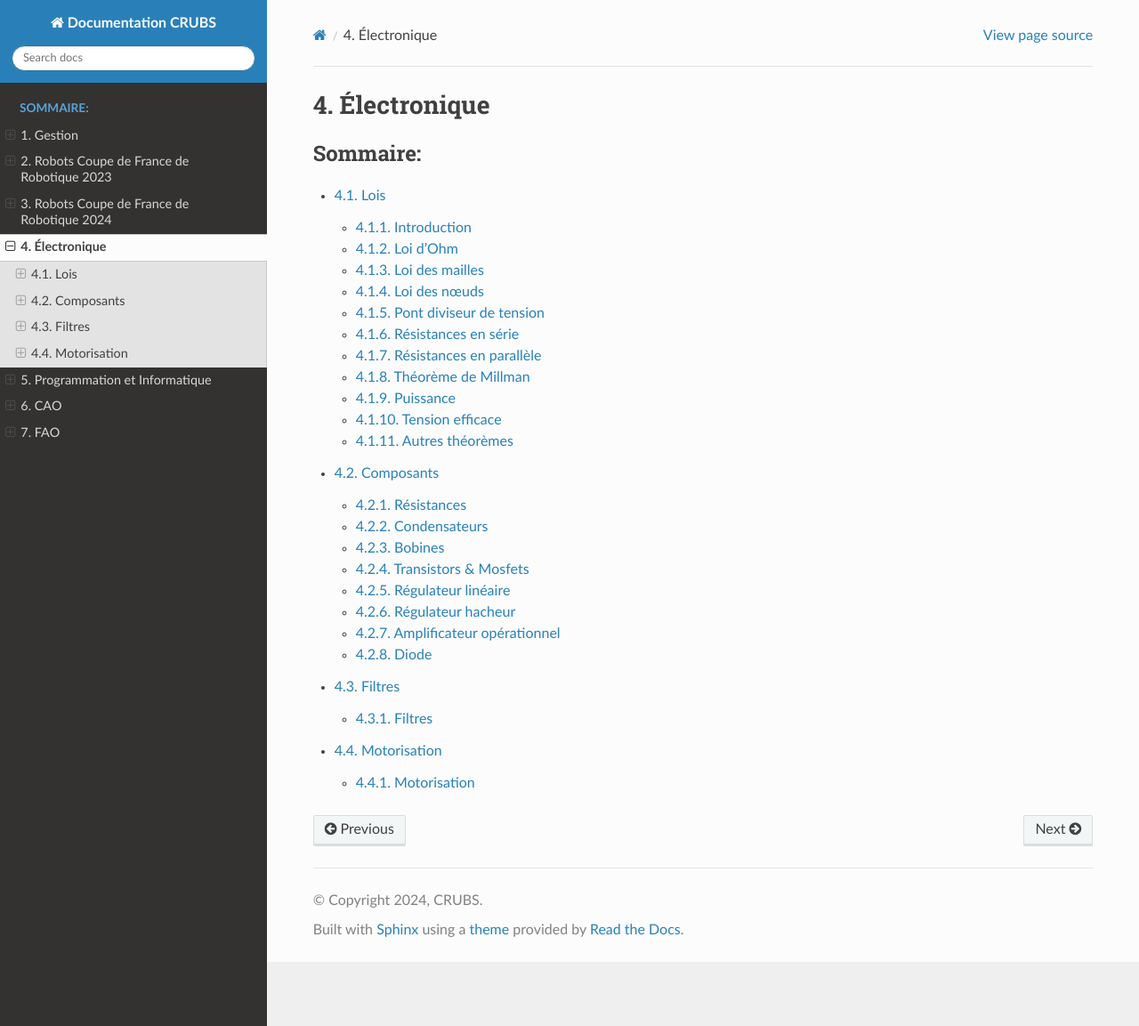
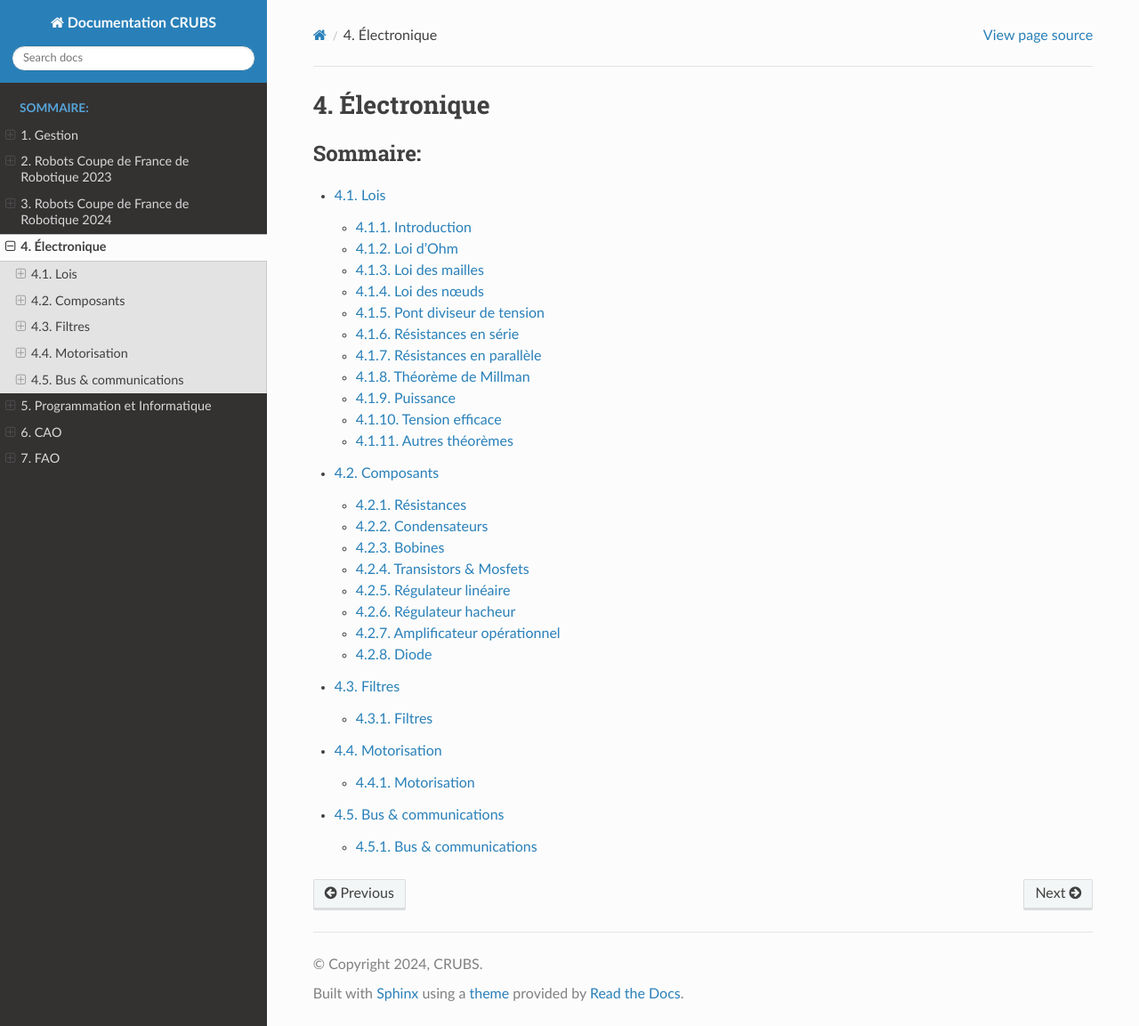
Before and after one commit to CRUBS/Documentation, a Sphinx documentation site: the page built from docs/source/Electronique/Tree.rst, in a window 1280 px wide and 1153 px high. Shown: the whole window at 89% size. Built offline with Sphinx 7.4.7 and the Read the Docs theme 2.0.0, drawn with Linux system fonts in a browser that asks for light colours; pages that are not in the unit, such as notebooks, are missing from menus.

Commit message:
ajout bus_com a elec

```diff
--- /dev/null
+++ b/docs/source/Electronique/Bus_communications.rst
@@ -0,0 +1,2 @@
+Bus & communications
+====================
--- /dev/null
+++ b/docs/source/Electronique/Tree-Bus_communications.rst
@@ -0,0 +1,8 @@
+Bus & communications
+====================
+
+.. toctree::
+   :maxdepth: 2
+   :caption: Sommaire:
+
+   Bus_communications
--- a/docs/source/Electronique/Tree.rst
+++ b/docs/source/Electronique/Tree.rst
@@ -9,3 +9,4 @@
    Tree-Composants
    Tree-Filtres
    Tree-Motorisation
+   Tree-Bus_communications
```
